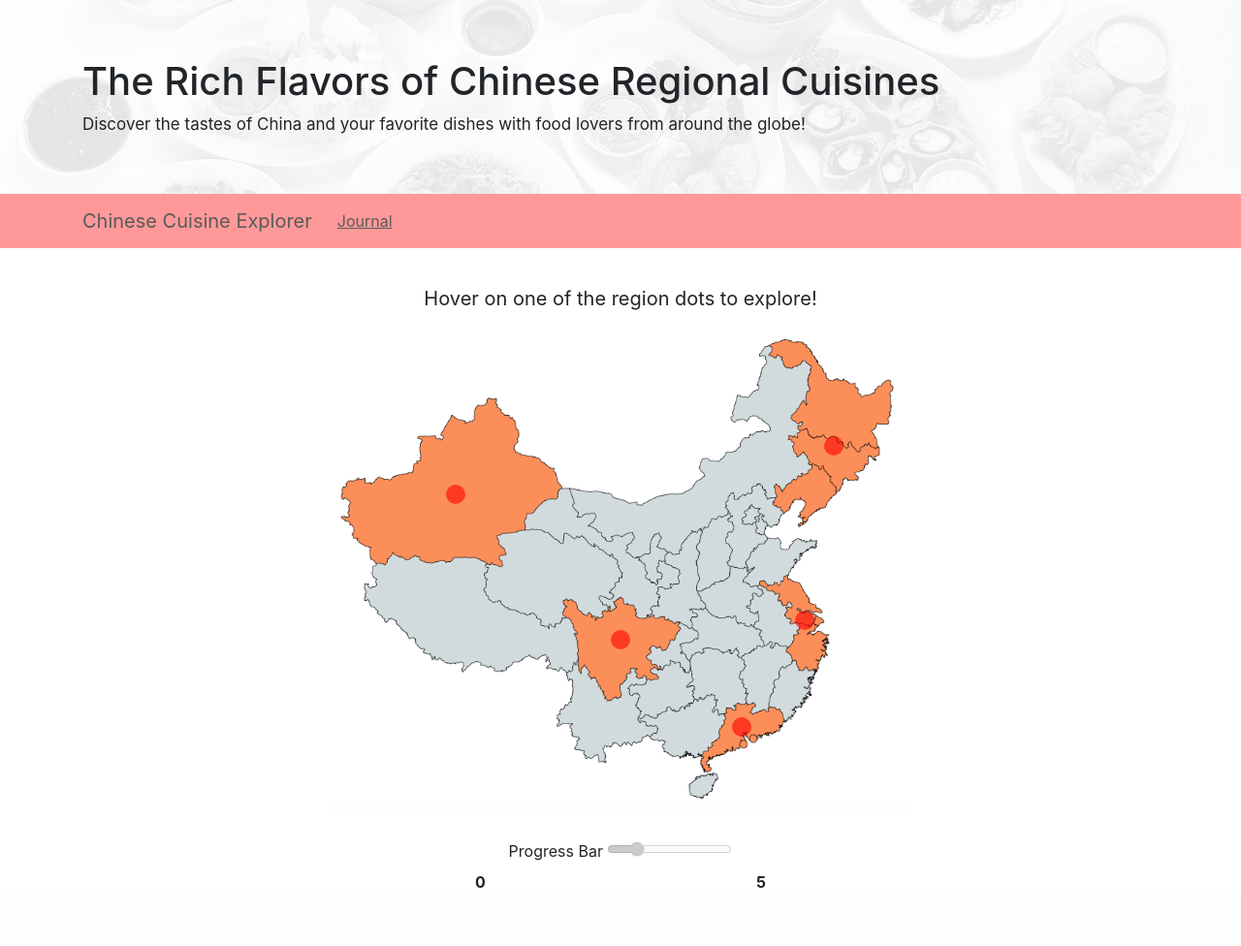
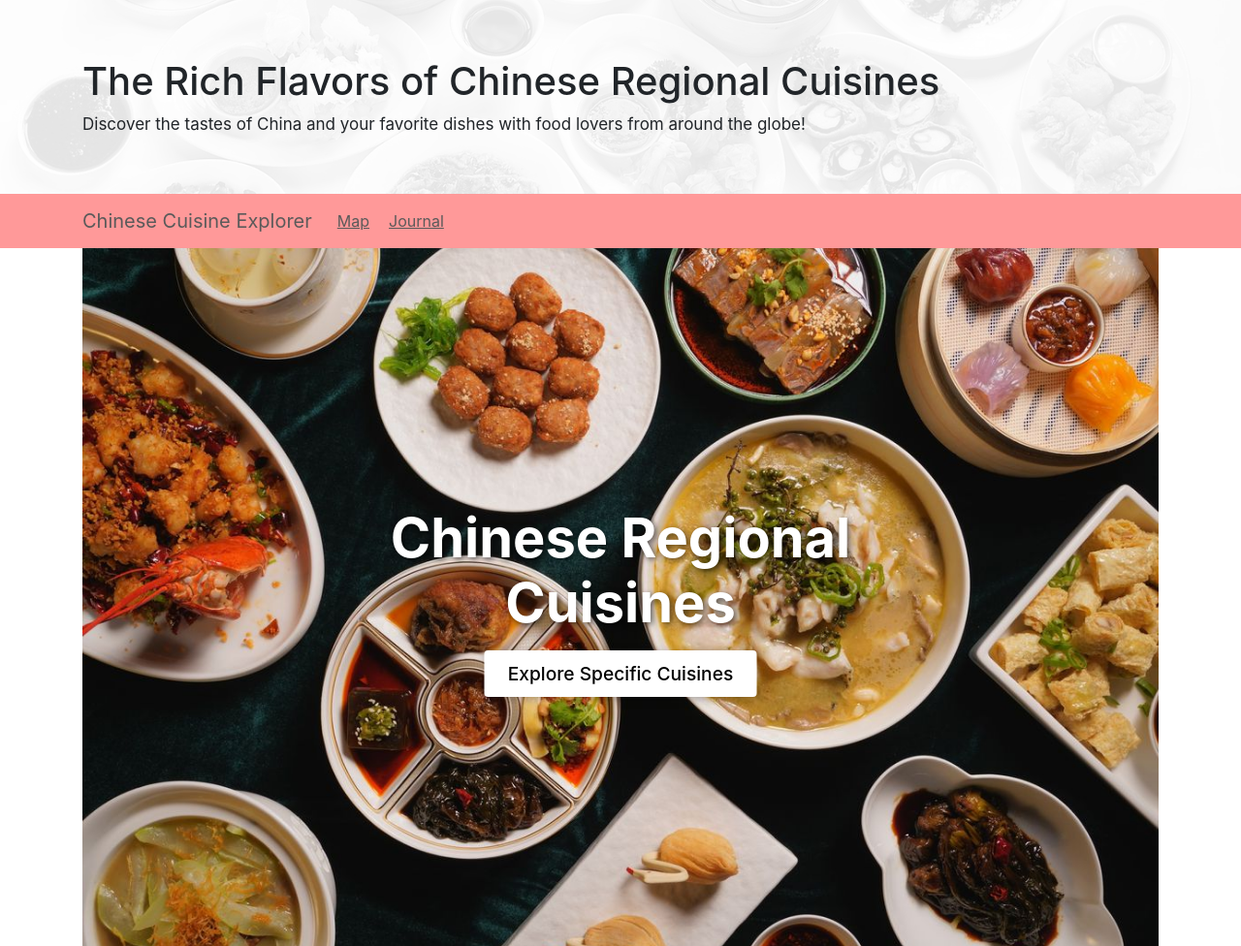
Before and after one commit to WilsonLiu2002/Chinese_Regional_Cuisines, a Flask app: page / in a window 1280 px wide. Shown: the whole page at 97% size. Before the commit the page ends 916 px from the top, so only its background shows below. Run offline with Flask 3, Linux system fonts and the light colour scheme; some libraries are stand-ins or nearby versions.

Commit message:
add home page

```diff
--- a/server.py
+++ b/server.py
@@ -6,6 +6,10 @@ app = Flask(__name__)
 
 @app.route('/')
 def home():
+    return render_template('home.html')
+
+@app.route('/china-map')
+def china_map():
     with open('data/region_status.json', 'r') as f:
         region_status = json.load(f)
 
@@ -16,7 +20,7 @@ def home():
     progress = sum(1 for status in region_status.values() if status is True)
 
     return render_template(
-        'home.html',
+        'china_map.html',
         region_status=region_status,
         progress=progress,
         max_progress=max_progress,
--- a/static/style.css
+++ b/static/style.css
@@ -24,7 +24,7 @@ p {
     margin-left: auto; /* This will push the search bar to the right side of the navbar */
 }
 
-.view-journal {
+.view-map {
     color: rgba(90, 90, 90, 1) !important;
     font-size: 16px;
     text-decoration: underline !important;
@@ -32,7 +32,15 @@ p {
     cursor: pointer;
 }
 
-.main-home {
+.view-journal {
+    color: rgba(90, 90, 90, 1) !important;
+    font-size: 16px;
+    text-decoration: underline !important;
+    margin-left: 20px;
+    cursor: pointer;
+}
+
+.main-map {
     text-align: center;
     margin-top: 40px;
 }
@@ -112,3 +120,58 @@ input[type=\"range\"] {
     margin: auto;
     font-weight: bold;
 }
+
+.hero-section {
+    position: relative;
+    width: 100%;
+    height: calc(100vh - 80px);
+    overflow: hidden;
+}
+
+.hero-section .container {
+    max-width: 100% !important;
+    padding: 0 !important;
+    margin: 0 !important;
+}
+
+.hero-background {
+    position: absolute;
+    top: 0;
+    left: 0;
+    width: 100%;
+    height: 100%;
+    object-fit: cover;
+    z-index: -1;
+}
+
+.hero-overlay {
+    position: absolute;
+    top: 50%;
+    left: 50%;
+    transform: translate(-50%, -50%);
+    text-align: center;
+    color: white;
+}
+
+.hero-title {
+    font-size: 3.5rem;
+    font-weight: 700;
+    margin-bottom: 25px;
+    text-shadow: 2px 2px 6px rgba(0, 0, 0, 0.6);
+}
+
+.hero-button {
+    background-color: white;
+    color: black;
+    font-size: 1.2rem;
+    padding: 12px 24px;
+    text-decoration: none;
+    border-radius: 4px;
+    transition: background-color 0.3s ease;
+    font-weight: 500;
+    box-shadow: 2px 2px 10px rgba(0,0,0,0.3);
+}
+
+.hero-button:hover {
+    background-color: #f0f0f0;
+}
--- a/templates/home.html
+++ b/templates/home.html
@@ -1,36 +1,14 @@
 {% extends "layout.html" %}
 
 {% block content %}
+<link rel="stylesheet" href="{{ url_for('static', filename='style.css') }}">
 
-  <script type="text/javascript" src="{{ url_for('static', filename = 'home.js') }}"></script>
-  <link rel="stylesheet" href="{{url_for('static', filename='style.css')}}">
+<div class="hero-section">
+  <img src="{{ url_for('static', filename='media/home_image.jpeg') }}" alt="Chinese dishes" class="hero-background">
+  <div class="hero-overlay">
+    <h1 class="hero-title">Chinese Regional Cuisines</h1>
+    <a href="{{ url_for('china_map') }}" class="hero-button">Explore Specific Cuisines</a>
+  </div>
+</div>
 
-  <div class="main-home">
-    <h2 class="instruction">Hover on one of the region dots to explore!</h2>
-    <div class="map-container">
-      <img src="{{ url_for('static', filename='media/map.png') }}" alt="China map" class="china-map">
-
-      {% for region in region_status.keys() %}
-      <div class="dot dot-{{ region|lower }} {% if hovered_region == region %}active{% endif %}" data-region="{{ region }}"></div>
-      {% endfor %}
-
-      <!-- Hover pop-up -->
-      <div class="region-info-box hidden" id="region-info">
-        <img id="region-image" src="" alt="Region image">
-        <div class="region-info-text">
-          <h4 id="region-name"></h4>
-          <a id="explore-link" href="#">Explore ></a>
-        </div>
-      </div>
-    </div>
-
-    <div class="progress-container">
-      <label for="progress">Progress Bar</label>
-      <input type="range" id="progress" min="0" max="{{ max_progress }}" value="{{ progress }}" disabled>
-      <div class="progress-labels">
-        <span>0</span>
-        <span>{{ max_progress }}</span>
-      </div>
-    </div>
-  </div>
 {% endblock %}
--- a/templates/layout.html
+++ b/templates/layout.html
@@ -47,6 +47,7 @@
       <div class="container d-flex align-items-center">
         <div class="brand-group d-flex align-items-center">
           <a class="navbar-brand" href="/">Chinese Cuisine Explorer</a>
+          <a class="view-map" href="{{ url_for('china_map') }}">Map</a>
           <a class="view-journal">Journal</a>
         </div>
         <button class="navbar-toggler" type="button" data-bs-toggle="collapse" data-bs-target="#navbarNavAltMarkup" aria-controls="navbarNavAltMarkup" aria-expanded="false" aria-label="Toggle navigation">
```
Also changed, not shown: templates/china_map.html (added, +36 -0 lines), static/china_map.js (renamed from static/home.js), static/media/home_image.jpeg (added).
